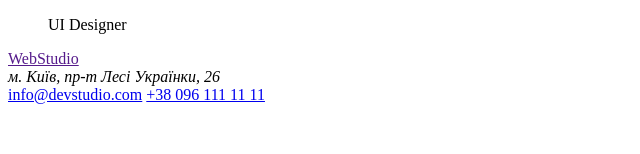
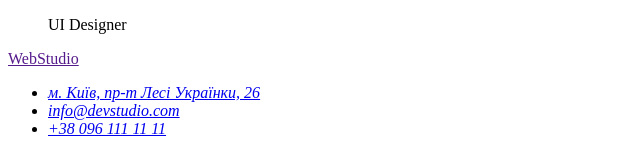
Before and after one commit to miachopyk/goit-markup-hw-01, a plain HTML site: page index.html in a window 1280 px wide. Shown: the part 1159-1313 px from the top of the page, without its empty margins (0-640 px from the left). Before the commit the page ends 1271 px from the top, so only its background shows below. Drawn offline with Linux system fonts and the light colour scheme.

Commit message:
Changed footer

```diff
--- a/index.html
+++ b/index.html
@@ -102,9 +102,13 @@
     </section>
     <footer>
       <a href="">WebStudio</a>
-      <address>м. Київ, пр-т Лесі Українки, 26</address>
-      <a href="mailto:info@devstudio.com">info@devstudio.com</a>
-      <a href="tel:+380961111111">+38 096 111 11 11</a>
+      <address>
+        <ul>
+          <li><a href="https://goo.gl/maps/xE7LxwzbenVqKgYw7">м. Київ, пр-т Лесі Українки, 26</a></li>
+          <li><a href="mailto:info@devstudio.com">info@devstudio.com</a></li>
+          <li><a href="tel:+380961111111">+38 096 111 11 11</a></li>
+        </ul>
+      </address>
     </footer>
   </body>
 </html>
```
Also changed, not shown: 1 other file.
